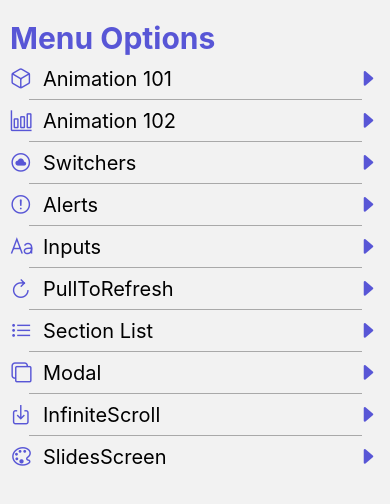
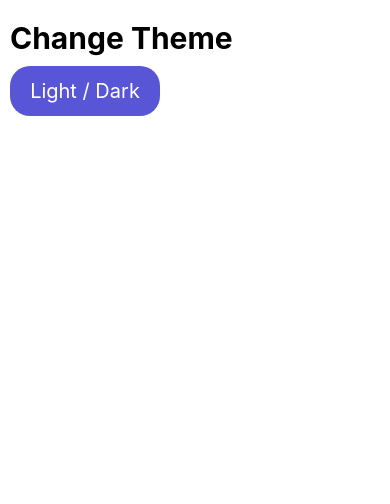
Before and after one commit to GalvisDeveloper/ts-componentsnative-rn, a React Native app: screen /ChangeThemeScreen in a window 390 px wide. Shown: the top 504 px of the page. Built offline with nearby package versions, Linux system fonts and the light colour scheme.

Commit message:
Inicializando tema

```diff
--- a/App.tsx
+++ b/App.tsx
@@ -1,12 +1,14 @@
 import { NavigationContainer } from '@react-navigation/native';
 import React from 'react';
+import { Provider } from 'react-redux';
 import StackNavigator from './src/navigation/StackNavigator';
+import store from './src/store/store';
 
 const App = () => {
 	return (
-		<NavigationContainer>
+		<Provider store={store}>
 			<StackNavigator />
-		</NavigationContainer>
+		</Provider>
 	);
 };
 
--- a/package.json
+++ b/package.json
@@ -12,6 +12,7 @@
   "dependencies": {
     "@react-navigation/native": "^6.1.9",
     "@react-navigation/stack": "^6.3.20",
+    "@reduxjs/toolkit": "^2.0.1",
     "react": "18.2.0",
     "react-native": "0.72.7",
     "react-native-gesture-handler": "^2.13.4",
@@ -19,7 +20,8 @@
     "react-native-safe-area-context": "^4.7.4",
     "react-native-screens": "^3.27.0",
     "react-native-snap-carousel": "^3.9.1",
-    "react-native-vector-icons": "^10.0.2"
+    "react-native-vector-icons": "^10.0.2",
+    "react-redux": "^9.0.4"
   },
   "devDependencies": {
     "@babel/core": "^7.20.0",
--- a/src/components/FlatList/FlatListMenuItem.tsx
+++ b/src/components/FlatList/FlatListMenuItem.tsx
@@ -3,8 +3,7 @@ import { MenuItem } from '../../interfaces/appInterfaces';
 import { StyleSheet, Text, View } from 'react-native';
 import Icon from 'react-native-vector-icons/Ionicons';
 import { TouchableOpacity } from 'react-native-gesture-handler';
-import { useNavigation } from '@react-navigation/native';
-import { colors } from '../../theme/appTheme';
+import { useNavigation, useTheme } from '@react-navigation/native';
 
 interface Props {
 	menuItem: MenuItem;
@@ -12,6 +11,8 @@ interface Props {
 
 const FlatListMenuItem = ({ menuItem }: Props) => {
 	const navigation = useNavigation();
+
+	const { colors } = useTheme();
 
 	return (
 		<TouchableOpacity activeOpacity={0.8} onPress={() => navigation.navigate(menuItem.component as never)}>
--- a/src/components/SlidesScreen.tsx
+++ b/src/components/SlidesScreen.tsx
@@ -33,7 +33,7 @@ const items: Slide[] = [
 ];
 
 const SlidesScreen = () => {
-	const { width: screenX, height: screenY } = useWindowDimensions();
+	const { width: screenX } = useWindowDimensions();
 
 	const [activeIndex, setActiveIndex] = useState(0);
 
--- a/src/data/menuItems.tsx
+++ b/src/data/menuItems.tsx
@@ -48,7 +48,12 @@ export const menuItems: MenuItem[] = [
 	},
 	{
 		name: 'SlidesScreen',
-		icon: 'color-palette-outline',
+		icon: 'arrow-forward-outline',
 		component: 'SlidesScreen',
 	},
+	{
+		name: 'ChangeThemeScreen',
+		icon: 'color-palette-outline',
+		component: 'ChangeThemeScreen',
+	},
 ];
--- a/src/navigation/StackNavigator.tsx
+++ b/src/navigation/StackNavigator.tsx
@@ -10,11 +10,18 @@ import SectionListScreen from '../screens/SectionListScreen';
 import ModalScreen from '../screens/ModalScreen';
 import InfiniteScrollScreen from '../screens/InfiniteScrollScreen';
 import SlidesScreen from '../components/SlidesScreen';
+import ChangeThemeScreen from '../screens/ChangeThemeScreen';
+import { NavigationContainer } from '@react-navigation/native';
+import { useSelector } from 'react-redux';
+import { RootState } from '../store/store';
 
 const Stack = createStackNavigator();
 
 const StackNavigator = () => {
+	const { theme } = useSelector((state: RootState) => state.theme);
+
 	return (
+		<NavigationContainer theme={theme}>
 			<Stack.Navigator
 				screenOptions={{
 					headerShown: false,
@@ -31,7 +38,9 @@ const StackNavigator = () => {
 				<Stack.Screen name='ModalScreen' component={ModalScreen} />
 				<Stack.Screen name='InfiniteScrollScreen' component={InfiniteScrollScreen} />
 				<Stack.Screen name='SlidesScreen' component={SlidesScreen} />
+				<Stack.Screen name='ChangeThemeScreen' component={ChangeThemeScreen} />
 			</Stack.Navigator>
+		</NavigationContainer>
 	);
 };
 
--- /dev/null
+++ b/src/screens/ChangeThemeScreen.tsx
@@ -0,0 +1,52 @@
+import React from 'react';
+import { Text, View } from 'react-native';
+import HeaderTitle from '../components/HeaderTitle';
+import { styles } from '../theme/appTheme';
+import { TouchableOpacity } from 'react-native-gesture-handler';
+import store, { RootState } from '../store/store';
+import { useDispatch, useSelector } from 'react-redux';
+import { setTheme } from '../store/theme/themeSlice';
+
+const ChangeThemeScreen = () => {
+	const { theme } = useSelector((state: RootState) => state.theme);
+
+	const dispatch = useDispatch();
+	console.log(theme);
+
+	const updateTheme = (theme: any) => {
+		dispatch(setTheme(theme));
+	};
+
+	return (
+		<View style={styles.globalMargin}>
+			<HeaderTitle title='Change Theme' />
+
+			<TouchableOpacity
+				style={{
+					width: 150,
+					height: 50,
+					borderRadius: 20,
+					backgroundColor: '#5856D6',
+					justifyContent: 'center',
+				}}
+				onPress={() =>
+					updateTheme({
+						dark: true,
+						colors: {
+							primary: '#5856D6',
+							background: 'black',
+							card: '#5856D6',
+							text: 'white',
+							border: 'white',
+							notification: 'teal',
+						},
+					})
+				}
+			>
+				<Text style={{ color: 'white', textAlign: 'center', fontSize: 20 }}>Light / Dark</Text>
+			</TouchableOpacity>
+		</View>
+	);
+};
+
+export default ChangeThemeScreen;
--- /dev/null
+++ b/src/store/store.ts
@@ -0,0 +1,12 @@
+import { configureStore } from '@reduxjs/toolkit';
+import { themeSlice } from './theme/themeSlice';
+
+
+const store = configureStore({
+    reducer: {
+        theme: themeSlice.reducer
+    },
+});
+export type RootState = ReturnType<typeof store.getState>;
+
+export default store;
--- /dev/null
+++ b/src/store/theme/themeSlice.ts
@@ -0,0 +1,42 @@
+import { createSlice } from '@reduxjs/toolkit';
+import { DarkTheme, Theme, DefaultTheme } from '@react-navigation/native';
+
+interface ThemeState extends Theme {
+	currentTheme: 'light' | 'dark';
+	// dark: boolean;
+}
+
+interface State {
+	theme: ThemeState;
+}
+
+let initialState: State = {
+	theme: {
+		currentTheme: 'light',
+		dark: false,
+		colors: {
+			// ...DefaultTheme.colors,
+			primary: '#5856D6',
+			background: 'white',
+			text: 'white',
+			border: '#5856D6',
+			card: 'white',
+			notification: 'teal',
+		},
+	}
+};
+
+export const themeSlice = createSlice({
+	name: 'theme',
+	initialState,
+	reducers: {
+		setTheme: (state, action) => {
+			state.theme = {
+				...state.theme,
+				...action.payload,
+			}
+		}
+	},
+});
+
+export const { setTheme } = themeSlice.actions;
--- a/src/theme/appTheme.jsx
+++ b/src/theme/appTheme.jsx
@@ -22,11 +22,11 @@ export const styles = StyleSheet.create({
 		flex: 1,
 	},
 	text: {
-		color: 'black',
+		// color: 'black',
 		fontSize: 20,
 	},
 	title: {
-		color: 'black',
+		// color: 'black',
 		fontSize: 30,
 		marginBottom: 10,
 		fontWeight: 'bold',
@@ -65,11 +65,11 @@ export const styles = StyleSheet.create({
 	},
 	bigIcon: {
 		fontSize: 90,
-		color: colors.blue,
+		// color: colors.blue,
 	},
 	icon: {
 		fontSize: 20,
-		color: colors.blue,
+		// color: colors.blue,
 	},
 	carouselCt: {
 		height: 440,
```
Also changed, not shown: 1 other file (tests, documents, lock files or other folders). Lines whose indentation alone changed are shown as unchanged.
